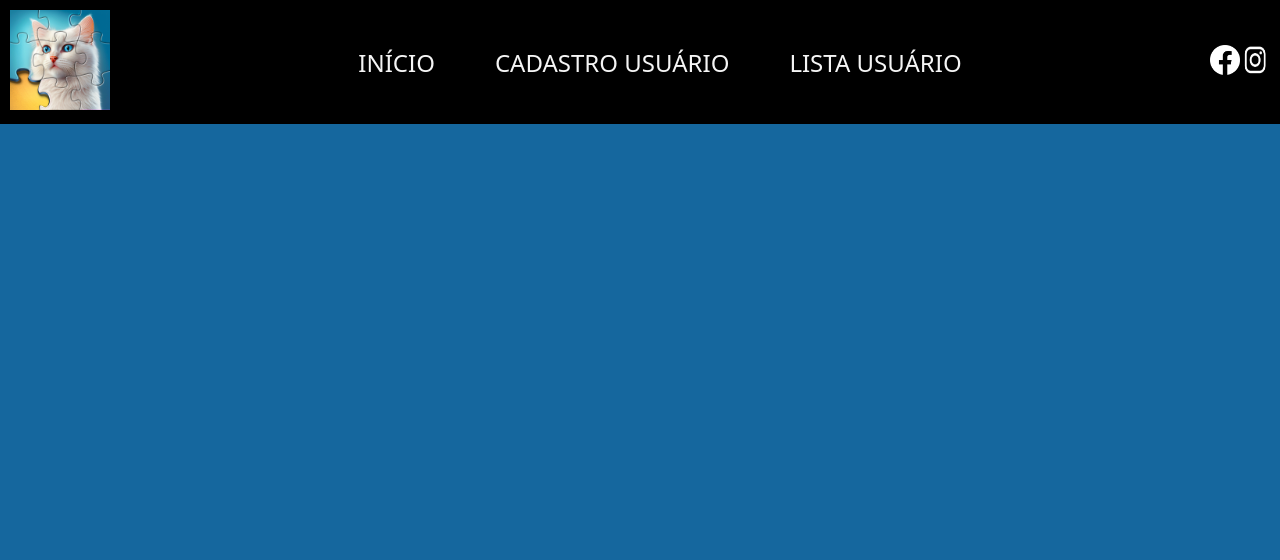
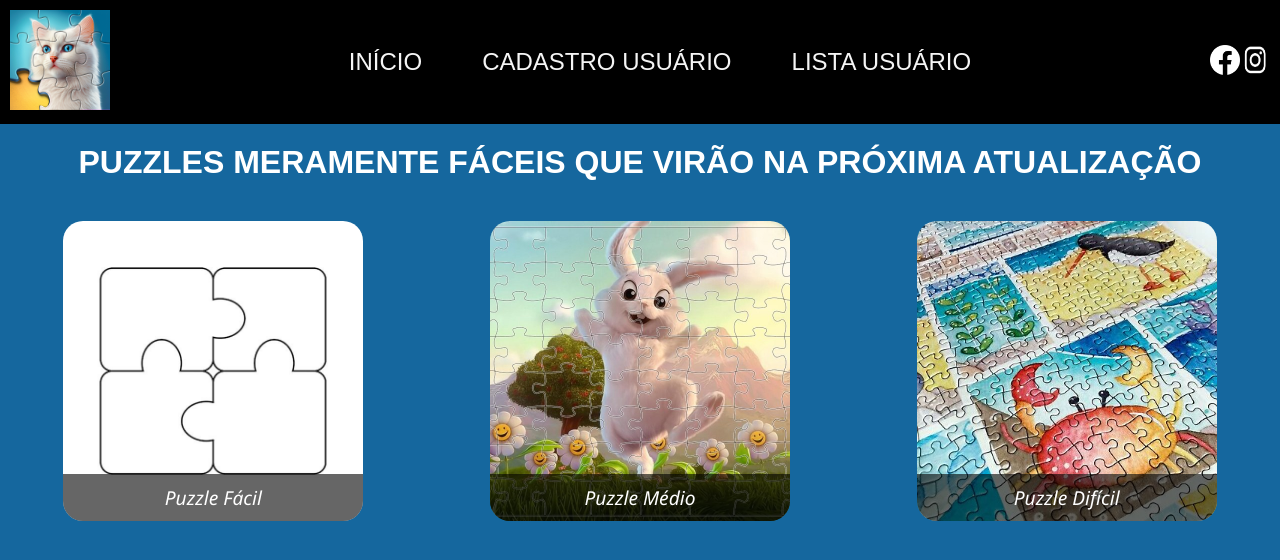
Before and after one commit to BrunoAlves016/PROJETIN-INTEGRADOR, a PHP site: page /puzzle-facil.php in a window 1280 px wide. Shown: the top 560 px of the page. Run offline with PHP 8.4, Linux system fonts and the light colour scheme.

Commit message:
PROJETIN INTEGRADOR
ADD FONT E MODIFICAÇÃO NOS FILES

```diff
--- a/PROJETOINTEGRADOR/css/estilo.css
+++ b/PROJETOINTEGRADOR/css/estilo.css
@@ -23,7 +23,7 @@ body {
     display: flex;
     align-items: center;
     justify-content: center;
-    font-family: system-ui, -apple-system, BlinkMacSystemFont, 'Segoe UI', Roboto, Oxygen, Ubuntu, Cantarell, 'Open Sans', 'Helvetica Neue', sans-serif;
+    font-family: Arial, Helvetica, sans-serif;
     font-size: 24px;
 }
 
@@ -37,7 +37,7 @@ body {
 
 .menu a:hover {
     background-color: #ffffff;
-    color: #15679e;
+    color: #000000;
 }
 
 /* Ícones Sociais */
@@ -169,8 +169,8 @@ body {
 }
 
 @font-face {
-    font-family: 'SuperKinds';
-    src: url('fonts/Super Kinds.ttf') format('truetype');
+    font-family: 'Cream Beige';
+    src: url('fonts/Cream Beige.ttf') format('truetype');
     font-weight: normal;
     font-style: normal;
 }
--- a/PROJETOINTEGRADOR/inicio.php
+++ b/PROJETOINTEGRADOR/inicio.php
@@ -26,7 +26,7 @@
     </div>
 
     <div class="subtitulo">
-        <h1>Bem-vindo ao Desafio de Puzzles!</h1>
+        <h1>BEM-VINDOS AO SITE DE PUZZLES IMAGES</h1>
     </div>
 
     <!-- SEÇÃO DE PUZZLES COM IMAGENS -->
--- a/PROJETOINTEGRADOR/puzzle-facil.php
+++ b/PROJETOINTEGRADOR/puzzle-facil.php
@@ -21,5 +21,32 @@
             <a href="https://www.instagram.com" class="ins"><img src="icons/instagram.jpg" width="30px" height="30px"></a>
         </div>
     </div>
+    <div class="subtitulo">
+        <h1>PUZZLES MERAMENTE FÁCEIS QUE VIRÃO NA PRÓXIMA ATUALIZAÇÃO</h1>
+    </div>
+
+
+    <div class="container-puzzles">
+        <div class="puzzlebox">
+            <a href="puzzle-facil.php"><img src="img/puzzleIzi.jpg" alt="Puzzle Fácil" class="puzzle-imagem" height="300px" width="300px"></a>
+            <div class="overlay">
+                Puzzle Fácil
+            </div>
+        </div>
+
+        <div class="puzzlebox">
+            <a href="puzzle-medio.php"><img src="img/fotoefeitos.com_.jpg" alt="Puzzle Médio" class="puzzle-imagem" height="300px" width="300"></a>
+            <div class="overlay">
+                Puzzle Médio
+            </div>
+        </div>
+
+        <div class="puzzlebox">
+            <a href="puzzle-dificil.php"><img src="img/hard.jpg" alt="Puzzle Difícil" class="puzzle-imagem" height="300px" width="300"></a>
+            <div class="overlay">
+                Puzzle Difícil
+            </div>
+        </div>
+    </div>
 </body>
 </html>
```
Also changed, not shown: PROJETOINTEGRADOR/fonts/cream_beige/More Info.txt (added, +19 -0 lines), PROJETOINTEGRADOR/puzzle-dificil.php (+52 -0 lines), PROJETOINTEGRADOR/puzzle-medio.php (+52 -0 lines), PROJETOINTEGRADOR/fonts/cream_beige/Cream Beige.jpg (added), PROJETOINTEGRADOR/fonts/cream_beige/Cream Beige.otf (added), PROJETOINTEGRADOR/fonts/cream_beige/Cream Beige.ttf (added), 1 other file.
